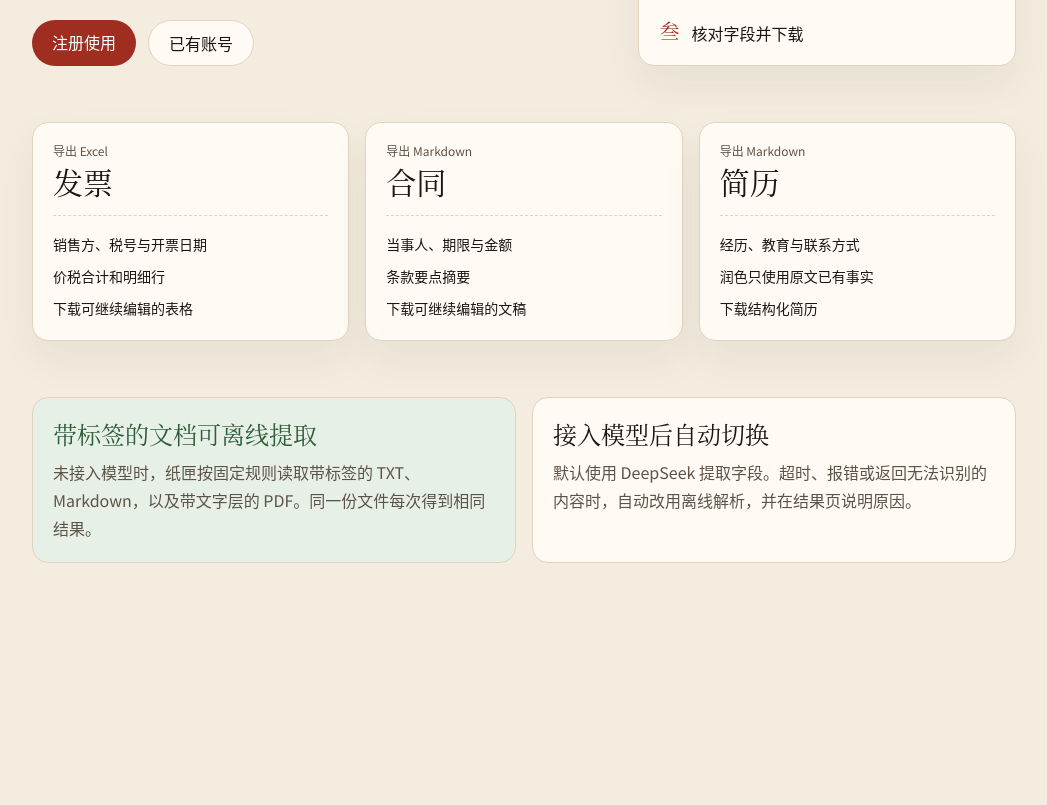
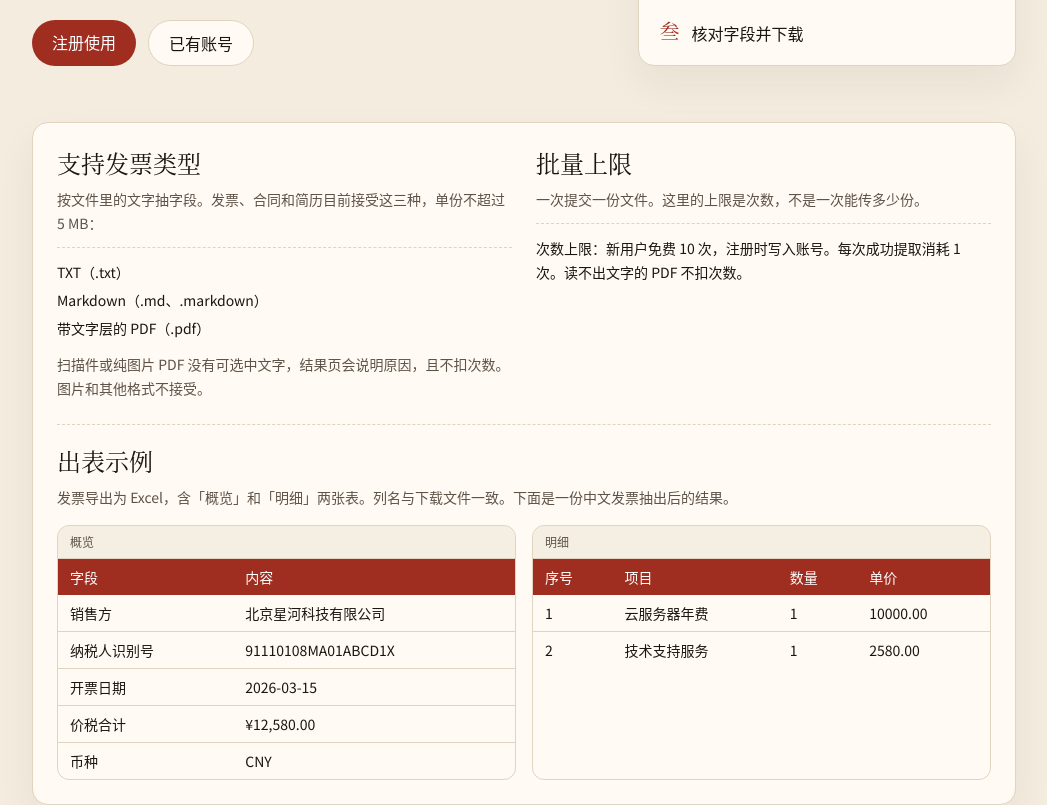
Before and after one commit to cyccycc/paperbox, a Next.js app: page / in a window 1280 px wide. Shown: the part 380-1185 px from the top of the page, without its empty margins (116-1163 px from the left). Before the commit the page ends 1007 px from the top, so only its background shows below. Built offline with nearby package versions, Linux system fonts and the light colour scheme; no server answers.

Commit message:
Add copy anchors for file types, free quota, and sample output.
Show the formats 纸匣 accepts, the per-account free extraction limit, and a sample invoice Excel table on the landing page and dashboard.

Co-authored-by: cyccycc <cyccycc@users.noreply.github.com>

```diff
--- a/src/app/dashboard/page.tsx
+++ b/src/app/dashboard/page.tsx
@@ -1,6 +1,7 @@
 import type { Metadata } from "next";
 import Link from "next/link";
 import { redirect } from "next/navigation";
+import { CopyAnchors } from "@/components/copy-anchors";
 import { UploadForm } from "@/components/upload-form";
 import { runtimeMode } from "@/lib/config";
 import { getSession } from "@/lib/current-user";
@@ -87,6 +88,7 @@ export default async function DashboardPage() {
         </Link>
       </section>
       <UploadForm credits={credits} />
+      <CopyAnchors />
       <section>
         <h2 className="font-serif text-2xl">最近的结果</h2>
         {jobs.length === 0 ? (
--- a/src/app/page.tsx
+++ b/src/app/page.tsx
@@ -1,4 +1,5 @@
 import Link from "next/link";
+import { CopyAnchors } from "@/components/copy-anchors";
 
 const features = [
   {
@@ -50,6 +51,8 @@ export default function HomePage() {
         </div>
       </section>
 
+      <CopyAnchors />
+
       <section className="grid gap-4 md:grid-cols-3">
         {features.map((item) => (
           <article key={item.label} className="sheet rounded-2xl p-5">
--- /dev/null
+++ b/src/components/copy-anchors.tsx
@@ -0,0 +1,106 @@
+import { freeQuota } from "@/lib/billing";
+
+const FILE_TYPES = ["TXT（.txt）", "Markdown（.md、.markdown）", "带文字层的 PDF（.pdf）"] as const;
+
+const OVERVIEW_ROWS = [
+  ["销售方", "北京星河科技有限公司"],
+  ["纳税人识别号", "91110108MA01ABCD1X"],
+  ["开票日期", "2026-03-15"],
+  ["价税合计", "¥12,580.00"],
+  ["币种", "CNY"],
+] as const;
+
+const DETAIL_HEADINGS = ["序号", "项目", "数量", "单价", "金额"] as const;
+
+const DETAIL_ROWS = [
+  ["1", "云服务器年费", "1", "10000.00", "10000.00"],
+  ["2", "技术支持服务", "1", "2580.00", "2580.00"],
+] as const;
+
+function SampleTable({
+  caption,
+  headings,
+  rows,
+  minWidth,
+}: {
+  caption: string;
+  headings: readonly string[];
+  rows: readonly (readonly string[])[];
+  minWidth: string;
+}) {
+  return (
+    <div className="overflow-x-auto rounded-xl border border-line">
+      <table className={`w-full ${minWidth} text-left text-sm`}>
+        <caption className="border-b border-line bg-paper-deep/40 px-3 py-2 text-left text-xs text-ink-soft">{caption}</caption>
+        <thead className="bg-seal text-white">
+          <tr>
+            {headings.map((heading) => (
+              <th key={heading} className="px-3 py-2 font-medium" scope="col">
+                {heading}
+              </th>
+            ))}
+          </tr>
+        </thead>
+        <tbody>
+          {rows.map((row) => (
+            <tr key={row.join("|")} className="border-b border-line last:border-b-0">
+              {row.map((cell, index) => (
+                <td key={`${headings[index]}-${cell}`} className="px-3 py-2">
+                  {cell}
+                </td>
+              ))}
+            </tr>
+          ))}
+        </tbody>
+      </table>
+    </div>
+  );
+}
+
+export function CopyAnchors() {
+  const quota = freeQuota();
+
+  return (
+    <section className="sheet rounded-2xl p-5 sm:p-6" aria-label="上传说明">
+      <div className="grid gap-6 md:grid-cols-2">
+        <div>
+          <h2 className="font-serif text-2xl" id="支持发票类型">
+            支持发票类型
+          </h2>
+          <p className="mt-2 text-sm leading-6 text-ink-soft">
+            按文件里的文字抽字段。发票、合同和简历目前接受这三种，单份不超过 5 MB：
+          </p>
+          <ul className="mt-3 space-y-1 border-t border-dashed border-line pt-3 text-sm leading-6">
+            {FILE_TYPES.map((item) => (
+              <li key={item}>{item}</li>
+            ))}
+          </ul>
+          <p className="mt-3 text-sm leading-6 text-ink-soft">
+            扫描件或纯图片 PDF 没有可选中文字，结果页会说明原因，且不扣次数。图片和其他格式不接受。
+          </p>
+        </div>
+        <div>
+          <h2 className="font-serif text-2xl" id="批量上限">
+            批量上限
+          </h2>
+          <p className="mt-2 text-sm leading-6 text-ink-soft">一次提交一份文件。这里的上限是次数，不是一次能传多少份。</p>
+          <p className="mt-3 border-t border-dashed border-line pt-3 text-sm leading-6">
+            次数上限：新用户免费 {quota} 次，注册时写入账号。每次成功提取消耗 1 次。读不出文字的 PDF 不扣次数。
+          </p>
+        </div>
+      </div>
+      <div className="mt-6 border-t border-dashed border-line pt-5">
+        <h2 className="font-serif text-2xl" id="出表示例">
+          出表示例
+        </h2>
+        <p className="mt-2 text-sm leading-6 text-ink-soft">
+          发票导出为 Excel，含「概览」和「明细」两张表。列名与下载文件一致。下面是一份中文发票抽出后的结果。
+        </p>
+        <div className="mt-4 grid gap-4 xl:grid-cols-2">
+          <SampleTable caption="概览" headings={["字段", "内容"]} rows={OVERVIEW_ROWS} minWidth="min-w-[18rem]" />
+          <SampleTable caption="明细" headings={DETAIL_HEADINGS} rows={DETAIL_ROWS} minWidth="min-w-[36rem]" />
+        </div>
+      </div>
+    </section>
+  );
+}
```
